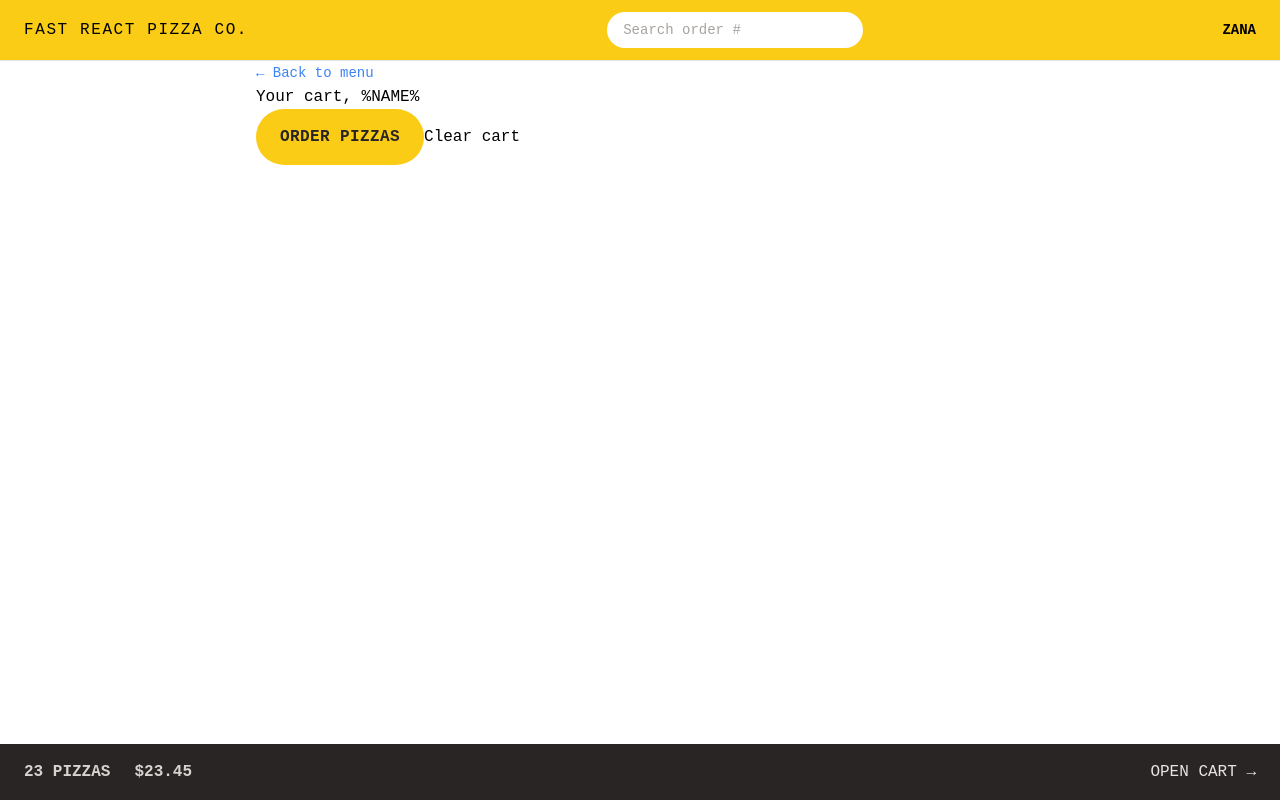
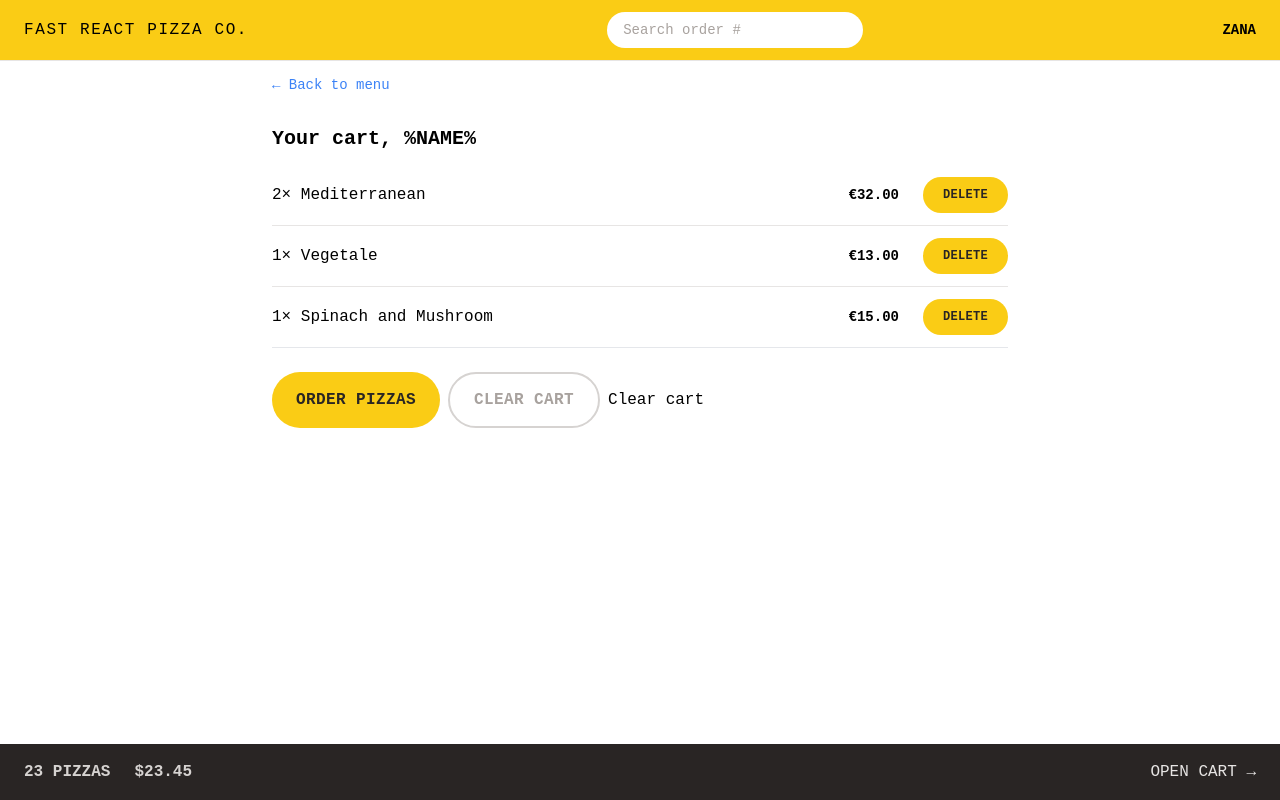
Before and after one commit to zana-abdollahpour/fast-react-pizza, a React app: page /cart in a window 1280 px wide. Built offline with nearby package versions, Linux system fonts and the light colour scheme; the HTML template or start-up script is replaced by a standard one.

Commit message:
style the Cart

```diff
--- a/src/features/cart/Cart.jsx
+++ b/src/features/cart/Cart.jsx
@@ -2,6 +2,7 @@
 
 import LinkButton from "../../ui/LinkButton";
 import Button from "../../ui/Button";
+import CartItem from "./CartItem";
 
 const fakeCart = [
   {
@@ -31,15 +32,22 @@
   const cart = fakeCart;
 
   return (
-    <div>
+    <div className="px-4 py-3 ">
       <LinkButton to="/menu">&larr; Back to menu</LinkButton>
 
-      <h2>Your cart, %NAME%</h2>
+      <h2 className="mt-7 text-xl font-semibold">Your cart, %NAME%</h2>
 
-      <div>
+      <ul className="mt-3 divide-y divide-stone-200 border-b">
+        {cart.map((item) => (
+          <CartItem key={item.id} item={item} />
+        ))}
+      </ul>
+
+      <div className="mt-6 space-x-2">
         <Button to="/order/new" type="primary">
           Order pizzas
         </Button>
+        <Button type="secondary">Clear Cart</Button>
         <button>Clear cart</button>
       </div>
     </div>
--- a/src/features/cart/CartItem.jsx
+++ b/src/features/cart/CartItem.jsx
@@ -1,13 +1,18 @@
+import { formatCurrency } from "../../utils/helpers";
+
+import Button from "../../ui/Button";
+
 function CartItem({ item }) {
   const { pizzaId, name, quantity, totalPrice } = item;
 
   return (
-    <li>
-      <p>
+    <li className="py-3 sm:flex sm:items-center sm:justify-between">
+      <p className="mb-1 sm:mb-0">
         {quantity}&times; {name}
       </p>
-      <div>
-        <p>{formatCurrency(totalPrice)}</p>
+      <div className="flex items-center justify-between sm:gap-6">
+        <p className="text-sm font-bold">{formatCurrency(totalPrice)}</p>
+        <Button type="small">Delete</Button>
       </div>
     </li>
   );
--- a/src/ui/Button.jsx
+++ b/src/ui/Button.jsx
@@ -6,7 +6,9 @@
 
   const styles = {
     primary: base + " px-4 py-3 md:px-6 md:py-4",
-    smal: base + " px-2 py-2 md:px-5 md:py-2.5 text-xs",
+    small: base + " px-2 py-2 md:px-5 md:py-2.5 text-xs",
+    secondary:
+      "inline-block rounded-full border-2 border-stone-300 px-4 py-2.5 font-semibold uppercase tracking-wide text-stone-400 transition-colors duration-300 hover:bg-stone-300 hover:text-stone-800 focus:bg-stone-300 focus:text-stone-800 focus:outline-none focus:ring focus:ring-stone-200 focus:ring-offset-2 disabled:cursor-not-allowed md:px-6 md:py-3.5",
   };
 
   if (to)
```
